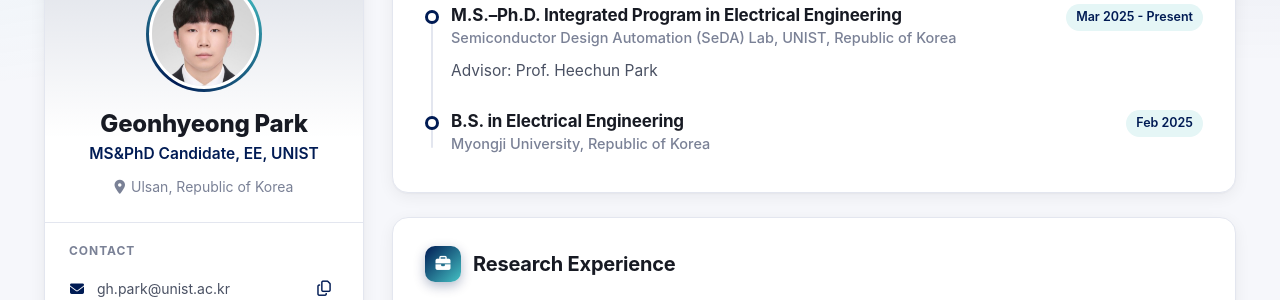
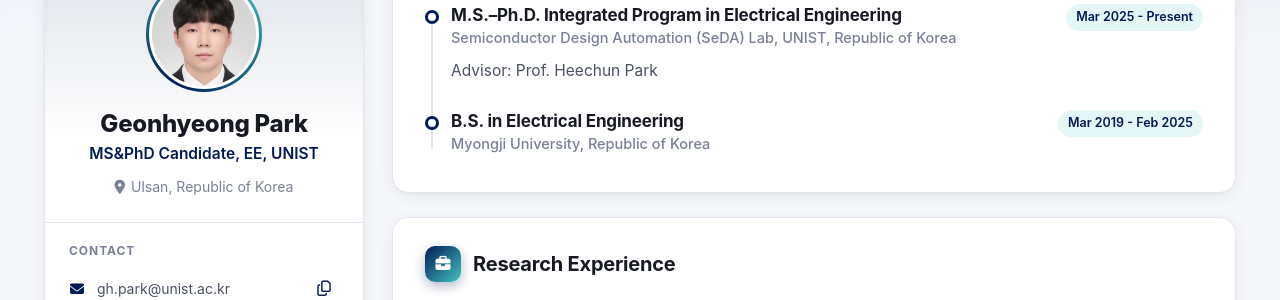
Before and after one commit to tkfkdanf/tkfkdanf.github.io, a Jekyll site: the page built from index.html, in a window 1280 px wide and 900 px high, scrolled down 404 px. Shown: the part 145-445 px from the top of the window. Built offline with Jekyll 4.4.1, drawn with Linux system fonts in a browser that asks for light colours; some web fonts are replaced.

Commit message:
Update B.S. period

```diff
--- a/_data/data.yml
+++ b/_data/data.yml
@@ -59,7 +59,7 @@ education:
       Advisor: Prof. Heechun Park
   - degree: B.S. in Electrical Engineering
     university: Myongji University, Republic of Korea
-    time: Feb 2025
+    time: Mar 2019 - Feb 2025
 
 experience:
   title: Research Experience
```
